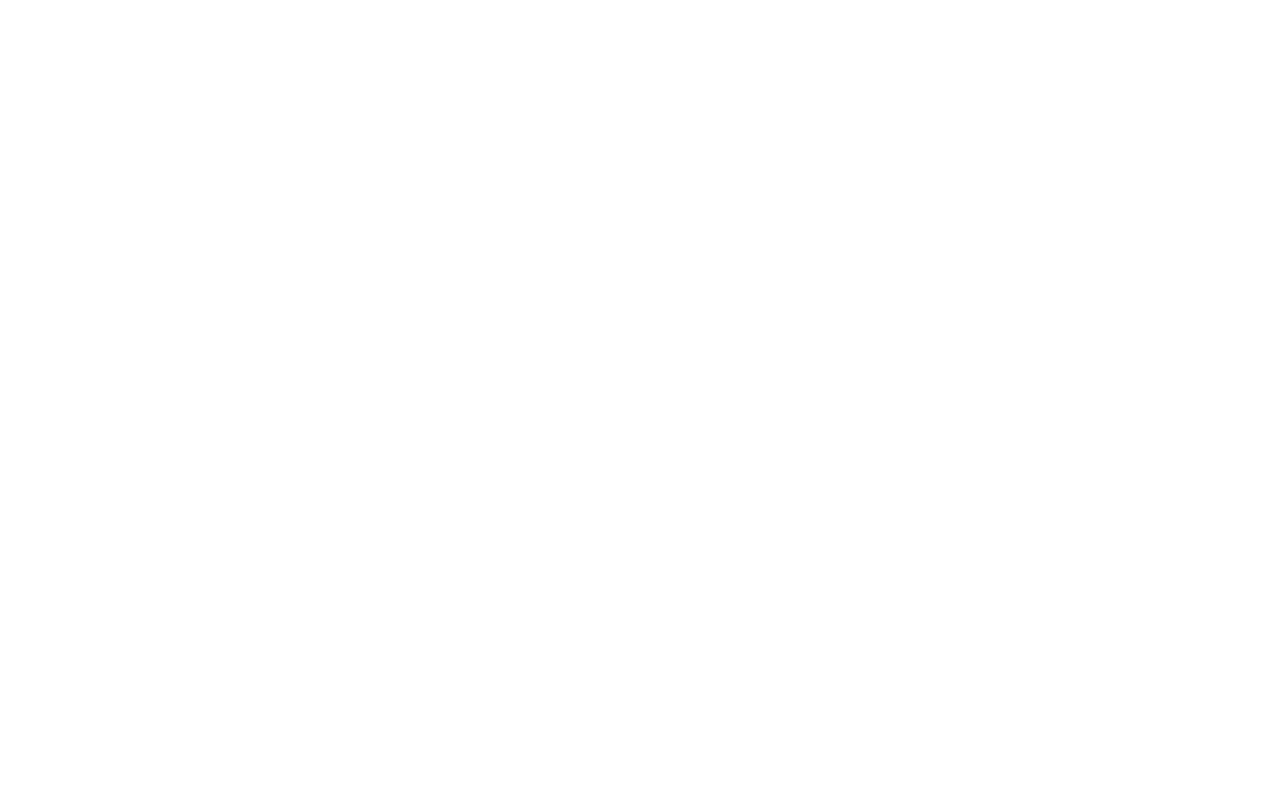
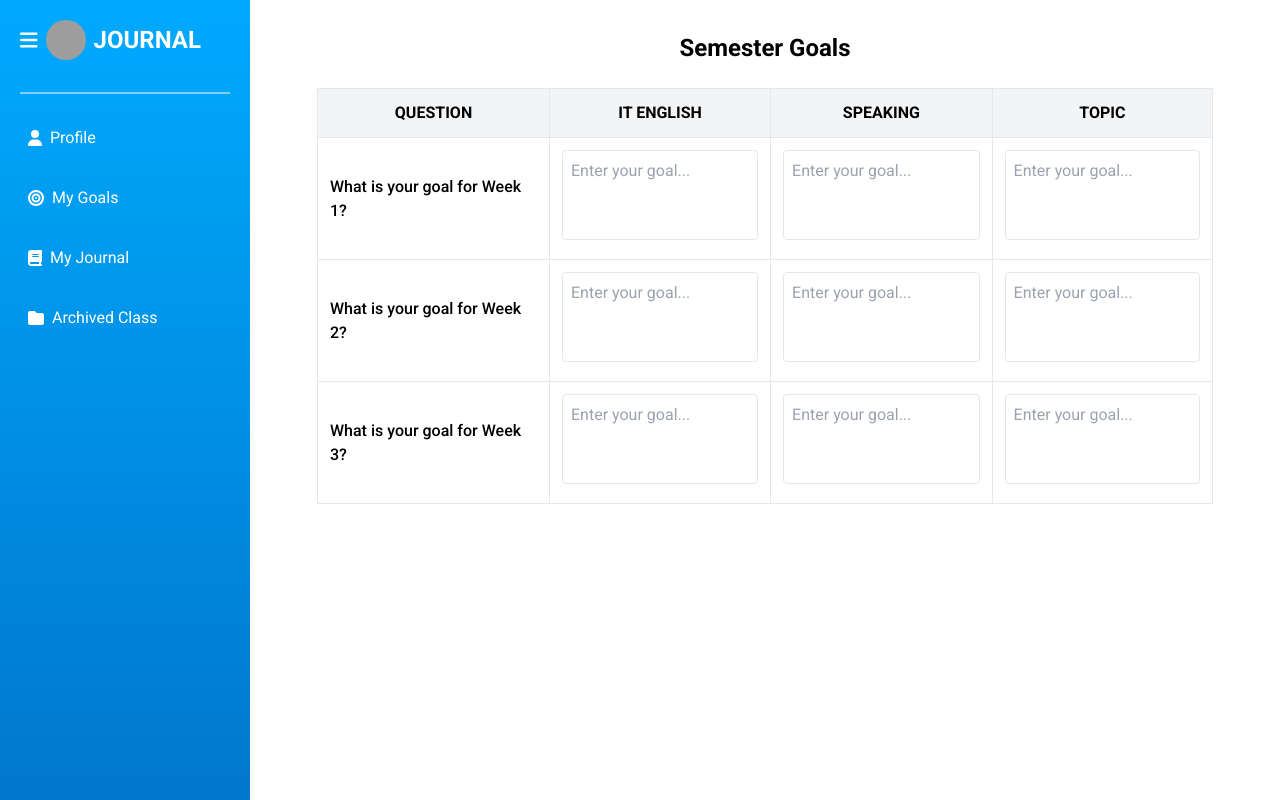
Before and after one commit to TranHoangXuanNguyen/adv_project_FE, a React (Create React App) app: page /Goal in a window 1280 px wide. Before the commit this address had no page. Built offline with nearby package versions, Linux system fonts and the light colour scheme; grey boxes are pictures that could not be loaded.

Commit message:
weekInfor

```diff
--- a/src/pages/student/CardList.jsx
+++ b/src/pages/student/CardList.jsx
@@ -1,5 +1,13 @@
 import React, { useState } from 'react';
 import { Link } from 'react-router-dom';
+import { FontAwesomeIcon } from '@fortawesome/react-fontawesome';
+import {
+  faBars,
+  faUser,
+  faBullseye,
+  faBook,
+  faFolder
+} from '@fortawesome/free-solid-svg-icons';
 
 const Card = ({ isAddCard, title, startDate, endDate, goals, onAddCard }) => {
     if (isAddCard) {
@@ -14,7 +22,12 @@ const Card = ({ isAddCard, title, startDate, endDate, goals, onAddCard }) => {
     }
 
     return (
-      <Link to={`/weekinfo/${title}`}>
+      <Link
+  to={`/weekinfo/${title}`}
+  onClick={() => {
+    localStorage.setItem('selectedCard', JSON.stringify({ title, startDate, endDate, goals }));
+  }}
+>
   <div className="bg-pink-200 rounded-2xl py-1 px-3 shadow-md w-72 h-48 flex flex-col justify-between">
     <h3 className="text-lg font-semibold p-0">{title}</h3>
     <hr className="border-t border-black opacity-20" />
@@ -164,13 +177,44 @@ const CardList = () => {
     </div>
   );
 };
-
+const Sidebar = () => (
+  <div className="w-[250px] bg-gradient-to-b from-[#00aaff] to-[#0077cc] text-white p-5 flex flex-col">
+    <div className="flex items-center mb-5">
+      <FontAwesomeIcon icon={faBars} className="text-xl mr-2" />
+      <img src="..src/assets/img/pnlogo.png" alt="Logo" className="w-10 h-10 rounded-full mr-2" />
+      <h3 className="text-2xl font-semibold">JOURNAL</h3>
+    </div>
+    <hr className="border border-white/50 my-3" />
+    <ul className="space-y-5 mt-3">
+      <li className="flex items-center cursor-pointer hover:bg-white/20 p-2 rounded">
+        <FontAwesomeIcon icon={faUser} className="mr-2" />
+        Profile
+      </li>
+      <li className="flex items-center cursor-pointer hover:bg-white/20 p-2 rounded">
+        <FontAwesomeIcon icon={faBullseye} className="mr-2" />
+        My Goals
+      </li>
+      <li className="flex items-center cursor-pointer hover:bg-white/20 p-2 rounded">
+        <FontAwesomeIcon icon={faBook} className="mr-2" />
+        My Journal
+      </li>
+      <li className="flex items-center cursor-pointer hover:bg-white/20 p-2 rounded">
+        <FontAwesomeIcon icon={faFolder} className="mr-2" />
+        Archived Class
+      </li>
+    </ul>
+  </div>
+);
 const WeekList = () => {
   return (
-    <div className="p-8 bg-gray-100 min-h-screen flex justify-center">
+    <div className="flex min-h-screen">
+      <Sidebar />
+      <div className="flex-1 p-8 bg-gray-100 flex justify-center">
         <CardList />
+      </div>
     </div>
   );
 };
 
+
 export default WeekList;
--- /dev/null
+++ b/src/pages/student/GoalTable.jsx
@@ -0,0 +1,88 @@
+import React from "react";
+import { FontAwesomeIcon } from '@fortawesome/react-fontawesome';
+import {
+  faBars,
+  faUser,
+  faBullseye,
+  faBook,
+  faFolder
+} from '@fortawesome/free-solid-svg-icons';
+const Sidebar = () => (
+  <div className="w-[250px] bg-gradient-to-b from-[#00aaff] to-[#0077cc] text-white p-5 flex flex-col">
+    <div className="flex items-center mb-5">
+      <FontAwesomeIcon icon={faBars} className="text-xl mr-2" />
+      <img src="..src/assets/img/pnlogo.png" alt="Logo" className="w-10 h-10 rounded-full mr-2" />
+      <h3 className="text-2xl font-semibold">JOURNAL</h3>
+    </div>
+    <hr className="border border-white/50 my-3" />
+    <ul className="space-y-5 mt-3">
+      <li className="flex items-center cursor-pointer hover:bg-white/20 p-2 rounded">
+        <FontAwesomeIcon icon={faUser} className="mr-2" />
+        Profile
+      </li>
+      <li className="flex items-center cursor-pointer hover:bg-white/20 p-2 rounded">
+        <FontAwesomeIcon icon={faBullseye} className="mr-2" />
+        My Goals
+      </li>
+      <li className="flex items-center cursor-pointer hover:bg-white/20 p-2 rounded">
+        <FontAwesomeIcon icon={faBook} className="mr-2" />
+        My Journal
+      </li>
+      <li className="flex items-center cursor-pointer hover:bg-white/20 p-2 rounded">
+        <FontAwesomeIcon icon={faFolder} className="mr-2" />
+        Archived Class
+      </li>
+    </ul>
+  </div>
+);
+const GoalTable = () => {
+  const questions = [
+    "What is your goal for Week 1?",
+    "What is your goal for Week 2?",
+    "What is your goal for Week 3?"
+  ];
+
+  const renderRow = (question, rowIndex) => (
+    <tr key={rowIndex}>
+      <td className="border p-3 font-medium">{question}</td>
+      {[...Array(3)].map((_, index) => (
+        <td key={index} className="border p-3">
+          <textarea
+            placeholder="Enter your goal..."
+            className="w-full p-2 border rounded resize-none focus:outline-none focus:border-blue-500"
+            rows={3}
+          ></textarea>
+        </td>
+      ))}
+    </tr>
+  );
+
+  return (
+    <div className="max-w-4xl w-full mx-auto">
+      <h2 className="text-center text-2xl font-bold mb-6">Semester Goals</h2>
+      <table className="w-full border-collapse">
+        <thead>
+          <tr className="bg-gray-100">
+            <th className="border p-3 font-bold">QUESTION</th>
+            <th className="border p-3 font-bold">IT ENGLISH</th>
+            <th className="border p-3 font-bold">SPEAKING</th>
+            <th className="border p-3 font-bold">TOPIC</th>
+          </tr>
+        </thead>
+        <tbody>
+          {questions.map((q, i) => renderRow(q, i))}
+        </tbody>
+      </table>
+    </div>
+  );
+};
+
+const Goal = () => (
+  <div className="flex h-screen">
+    <Sidebar />
+    <div className="flex-1 p-8">
+      <GoalTable />
+    </div>
+  </div>
+);
+export default Goal;
--- a/src/pages/student/WeekInfor.jsx
+++ b/src/pages/student/WeekInfor.jsx
@@ -44,23 +44,16 @@ const WeeklyForm = () => {
   const [weekData, setWeekData] = useState(null);
 
   useEffect(() => {
-    // Giả lập dữ liệu API với dữ liệu mẫu
-    const fakeData = {
-      id,
-      title: `Week ${id} Goals`,
-      startDate: '2025-05-01',
-      endDate: '2025-05-07',
-      goals: [
-        { description: 'Learn React Basics' },
-        { description: 'Complete Frontend Project' },
-        { description: 'Prepare for Midterm Exam' },
-        { description: 'Review and Practice Coding Challenges' }
-      ]
-    };
-
-    // Giả lập việc fetch dữ liệu
-    setWeekData(fakeData);
-  }, [id]);
+    const data = JSON.parse(localStorage.getItem('selectedCard'));
+    if (data) {
+      setWeekData({
+        title: data.title,
+        startDate: data.startDate,
+        endDate: data.endDate,
+        goals: data.goals.map((g) => ({ description: g })),
+      });
+    }
+  }, []);
 
   if (!weekData) return <p>Loading...</p>;
 
--- a/src/routes/studentRoutes.jsx
+++ b/src/routes/studentRoutes.jsx
@@ -3,6 +3,7 @@ import Home from '../pages/Home';
 import About from '../pages/About';
 import WeekInfor from '../pages/student/WeekInfor';
 import WeekList from '../pages/student/CardList';
+import Goal from '../pages/student/GoalTable';
 
 const studentRoutes = {
   path: '/',
@@ -12,6 +13,8 @@ const studentRoutes = {
     { path: 'about', element: <About /> },
     { path:"weekinfo/:id", element:<WeekInfor /> },
     { path: 'weeklist', element: <WeekList /> },
+    { path: 'Goal', element: <Goal /> },
+
 
 
   ],
```
Lines whose indentation alone changed are shown as unchanged.
